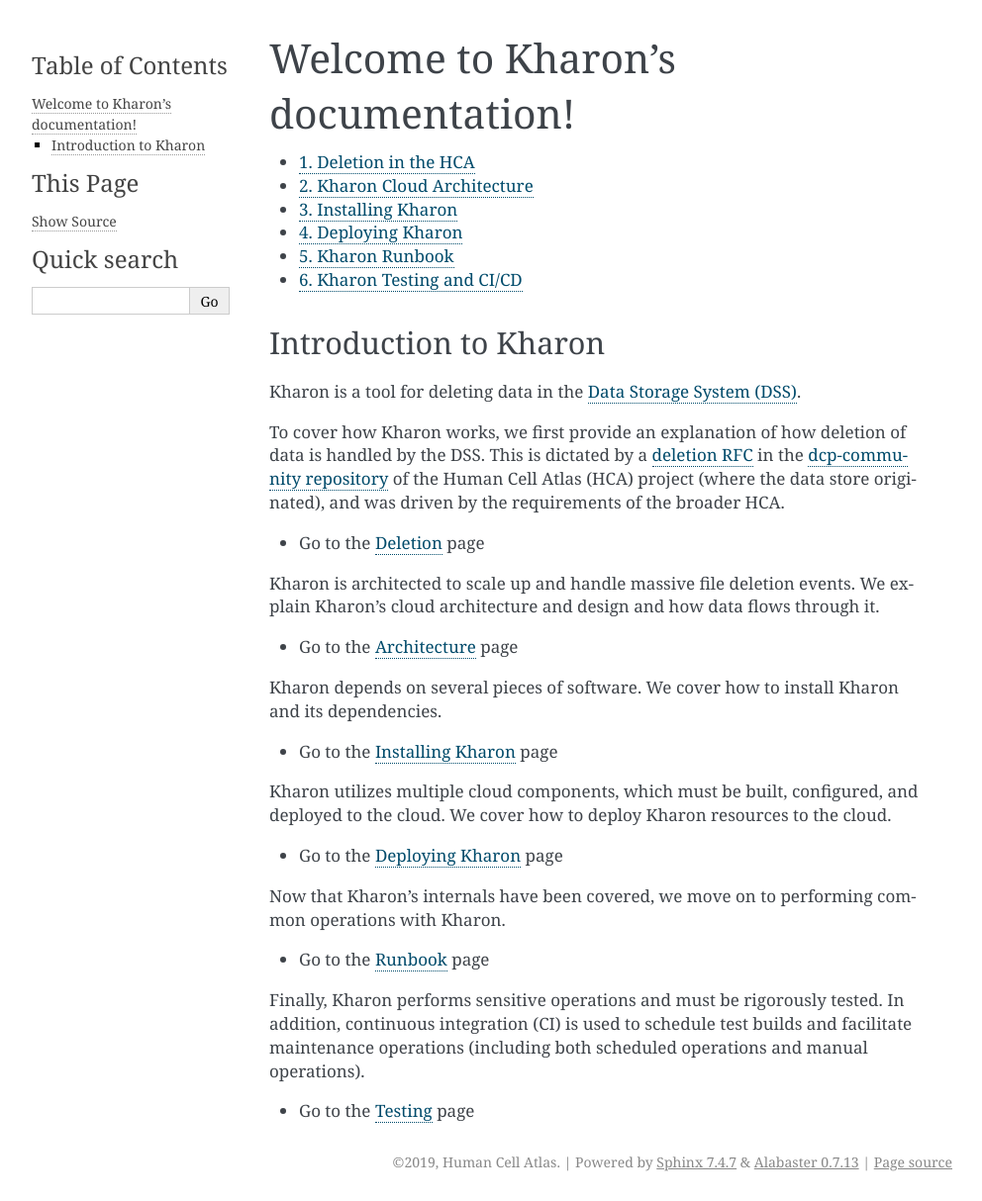
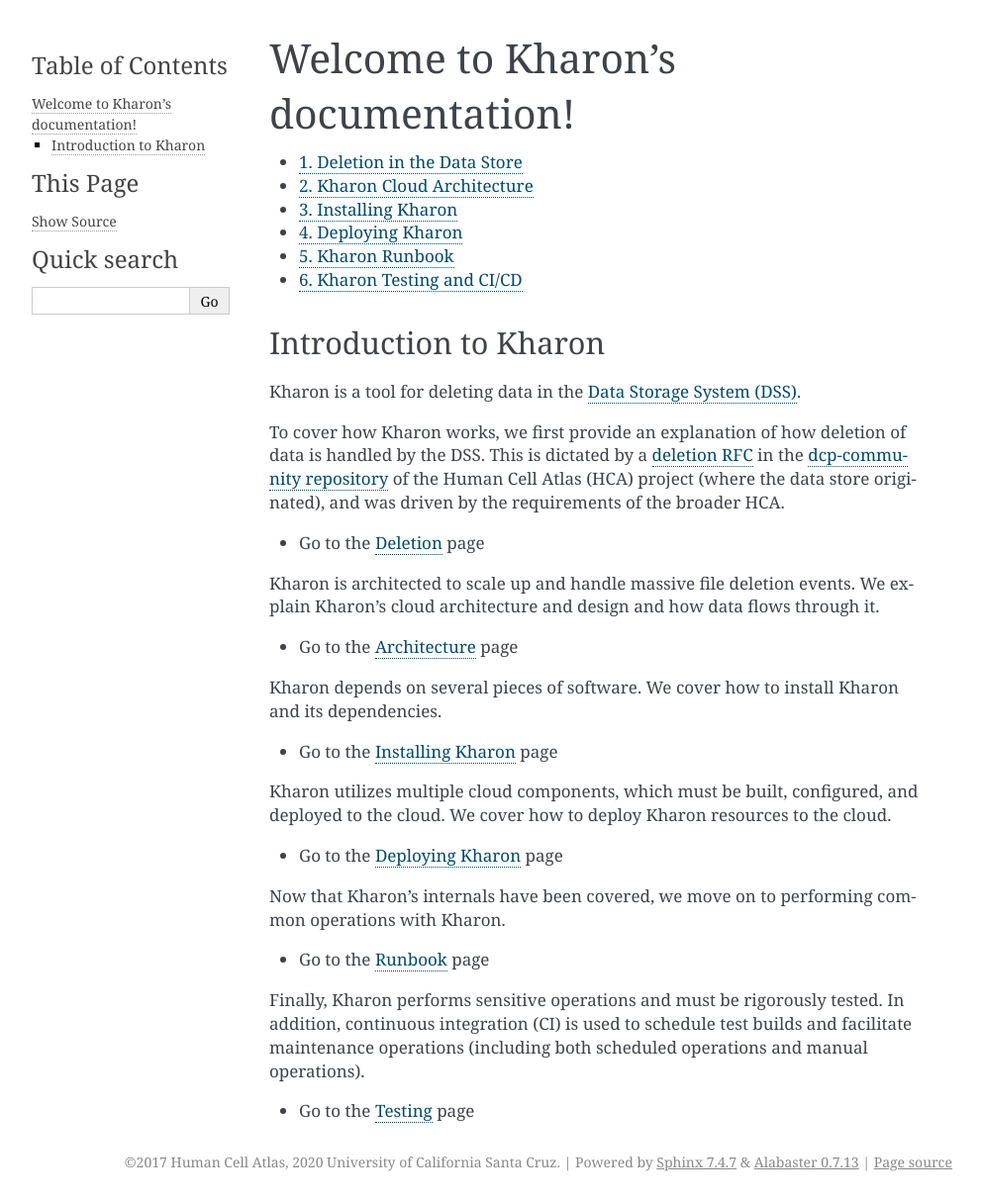
Before and after one commit to DataBiosphere/data-store-kharon, a Sphinx documentation site: the page built from docs/index.rst, in a window 1280 px wide. Shown: the whole page at 99% size, without its empty margins (148-1140 px from the left). Built offline with Sphinx 7.4.7, drawn with Linux system fonts in a browser that asks for light colours.

Commit message:
Remove last HCA references (#13)
* remove hca ref in deletion docs

* update environment with project/bucket names

* use correct secrets store in kharon utils

* blank copyright/authorship in sphinx conf

* fix secret store name in gitlab-ci yml file

* update project info per #10

* include GI in author name

* Add dbio-cli to requirements.txt.in, refresh requirements.txt (#14)

* add dbio-cli to kharon requirements

* Remove references to HCA in tests (#15)

* update infra tag owner email: team-redwood@ucsc.edu

* replace hca import with dbio; update swagger url; update secrets store

```diff
--- a/docs/conf.py
+++ b/docs/conf.py
@@ -18,8 +18,8 @@
 # -- Project information -----------------------------------------------------
 
 project = 'Kharon'
-copyright = '2019, Human Cell Atlas'
-author = 'Human Cell Atlas'
+copyright = '2017 Human Cell Atlas, 2020 University of California Santa Cruz'
+author = 'University of California Santa Cruz Genomics Institute'
 
 
 # -- General configuration ---------------------------------------------------
--- a/docs/deletion.md
+++ b/docs/deletion.md
@@ -1,5 +1,5 @@
-Deletion in the HCA
----------------------
+Deletion in the Data Store
+--------------------------
 
 ### Definitions
 
--- a/utils/__init__.py
+++ b/utils/__init__.py
@@ -31,7 +31,7 @@
     """
     dss_parms = json.loads(
         boto3.client("ssm").get_parameter(
-            Name=f"/dcp/dss/{os.environ['DDS_DEPLOYMENT_STAGE']}/environment"
+            Name=f"/{os.environ['DDS_SECRETS_STORE']}/{os.environ['DDS_DEPLOYMENT_STAGE']}/environment"
         )['Parameter']['Value']
     )
     os.environ['DSS_S3_BUCKET'] = dss_parms['DSS_S3_BUCKET']
```
Also changed, not shown: requirements.txt (+16 -1 lines), .gitlab-ci.yml, 3 other files.
